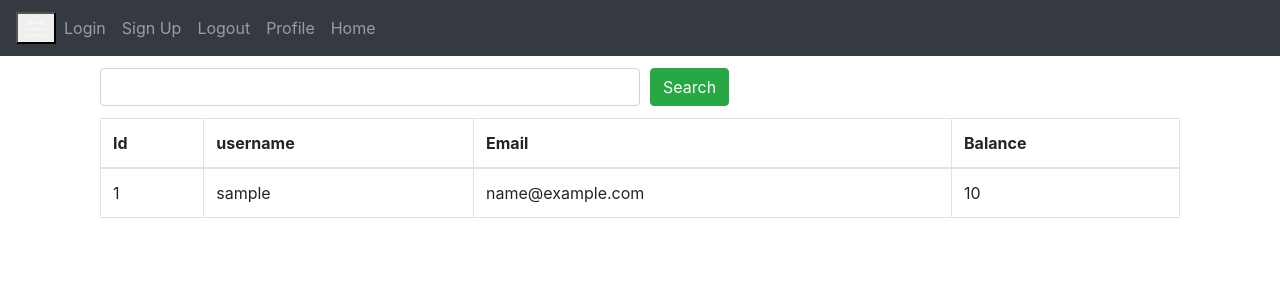
After one commit to emna-gha/flask-website-with-mongodb, a Flask app: page /list-users in a window 1280 px wide. The commit adds this page. Shown: the top 300 px of the page. Run offline with Flask 2, Linux system fonts and the light colour scheme; a database or web service that is not in the repository returns one stand-in record (values such as "Sample title"); some libraries are stand-ins or nearby versions.

Commit message:
list all users commit

```diff
--- a/website/auth.py
+++ b/website/auth.py
@@ -18,10 +18,9 @@ def login():
                 flash('Logged in successfully',category='sucess')
                 User().start_session(user)
                 #login_user(user, remember=True)#remember that the user is logged in until he restarts his session
-                return redirect('/profile')
+                return redirect('/list-users')
             else:
                 flash('Incorrect password,try again', category='error')
-
         else:
             flash('email does not exist', category='error')
     return render_template('login.html')
@@ -32,10 +31,14 @@ def logout():
     session.clear()
     return redirect('/')
 
+@auth.route('/list-users')
+def getlist():
+    return render_template('list-users.html',users=db.users.find())
+
 
 @auth.route('/profile', methods=['GET','POST'])
 def profile():
-        return render_template('profile.html')
+    return render_template('profile.html')
 
 
 @auth.route('/change_password', methods=['GET','POST'])
@@ -52,9 +55,6 @@ def changepassword():
             db.users.update_one( {'email': session['user']['email']}, {'$set': {'password': new_password}})
             flash('Password Changed Successfully',category='success')
             return redirect('/profile')
-        #else:
-            #flash('Invalid Email',category='error')
-
     else:
         return render_template('change_password.html')
 
@@ -81,10 +81,8 @@ def sign_up():
         elif db.users.find_one ({ "email": email }):
             flash('Can not use this email.It already exists', category='error')
         else:
-            new_user=User()
+            # add user to database
             User().signup()
-            #login_user(new_user, remember=True)
-            # add user to database
             flash ('A new account is created', category='success')
             return redirect('/profile')
 
--- a/website/templates/base.html
+++ b/website/templates/base.html
@@ -39,6 +39,7 @@
                 <a class="nav-item nav-link" id="login" href="/login">Login</a>
                 <a class="nav-item nav-link" id="signUp" href="/signup">Sign Up</a>
                 <a class="nav-item nav-link" id="logout" href="/logout">Logout</a>
+                <a class="nav-item nav-link" id="profile" href="/profile">Profile</a>
                 <a class="nav-item nav-link" id="home" href="/">Home</a>
             </div>
         </div>
--- a/website/templates/change_password.html
+++ b/website/templates/change_password.html
@@ -31,6 +31,9 @@
             </div>
 
             <button type="submit" class="btn btn-primary"> confirm </button>
+            <div class="center">
+                <a href="/profile" class="btn btn-secondary">go back</a>
+            </div>
           </form>
         </div>
     </div>
--- /dev/null
+++ b/website/templates/list-users.html
@@ -0,0 +1,43 @@
+{% extends "base.html"%}
+
+{% block title %}
+   all users
+{% endblock %}
+
+{% block content %}
+<div class="container">
+    <div class="my-2">
+        <form action="" method="POST" style="width:100%">
+            <div class="d-flex align-items-center">
+                <input type="text" name="search" id="search" class="form-control my-1 w-50">
+                <button type="submit" class="btn btn-success " style="margin-left:10px;">Search</button>
+            </div>
+        </form>
+    </div>
+    <div class="my-2">
+        <div class="table-responsive">
+            <table class="table table-bordered">
+                <thead>
+                    <tr>
+                        <th>Id</th>
+                        <th>username</th>
+                        <th>Email</th>
+                        <th>Balance</th>
+                    </tr>
+                </thead>
+                <tbody>
+                    {% for user in users %}
+                    <tr>
+                        <td>{{user._id}}</td>
+                        <td>{{user.username}}</td>
+                        <td>{{user.email}}</td>
+                        <td>{{user.Balance}}</td>
+
+                    </tr>
+                    {% endfor %}
+                </tbody>
+            </table>
+        </div>
+    </div>
+</div>
+{% endblock %}
--- a/website/templates/profile.html
+++ b/website/templates/profile.html
@@ -6,7 +6,7 @@
       <h1 class="center">Profile</h1>
       <p class="center">You are currently logged in.</p>
       <div class="center">
-        <a href="/logout" class="btn btn--secondary">Logout</a>
+        <a href="/logout" class="btn btn-primary">Logout</a>
 
       </div>
 
```
Also changed, not shown: website/views.py (line endings or trailing spaces).
